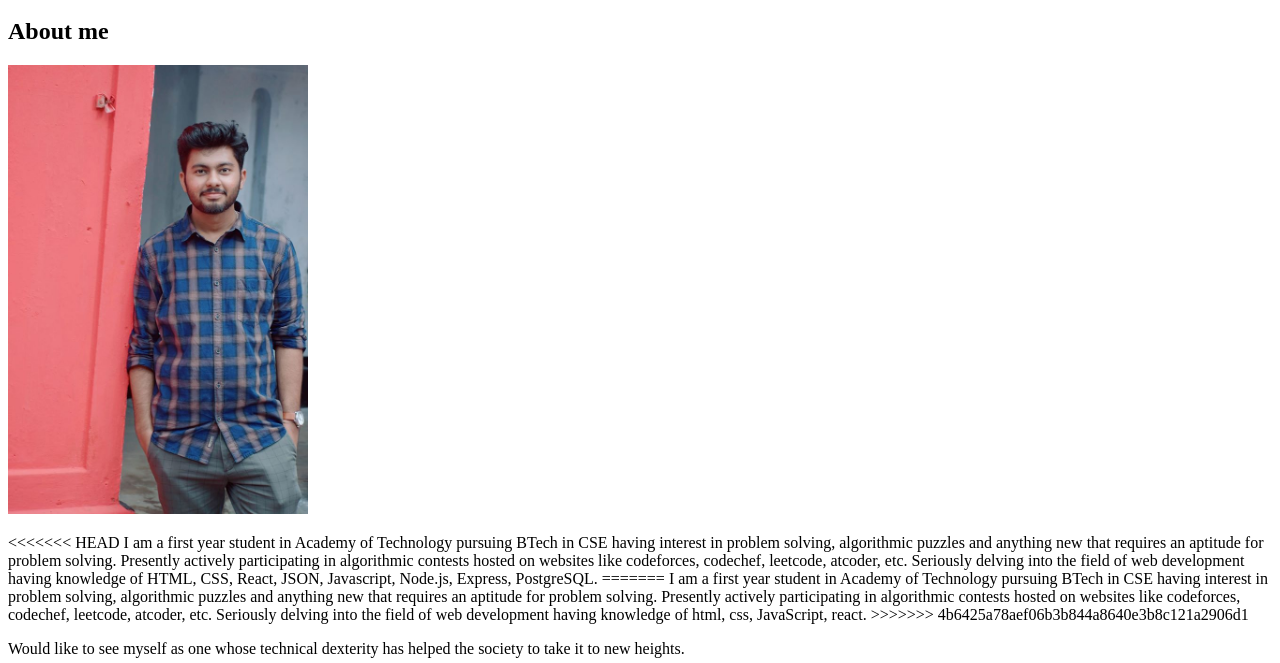
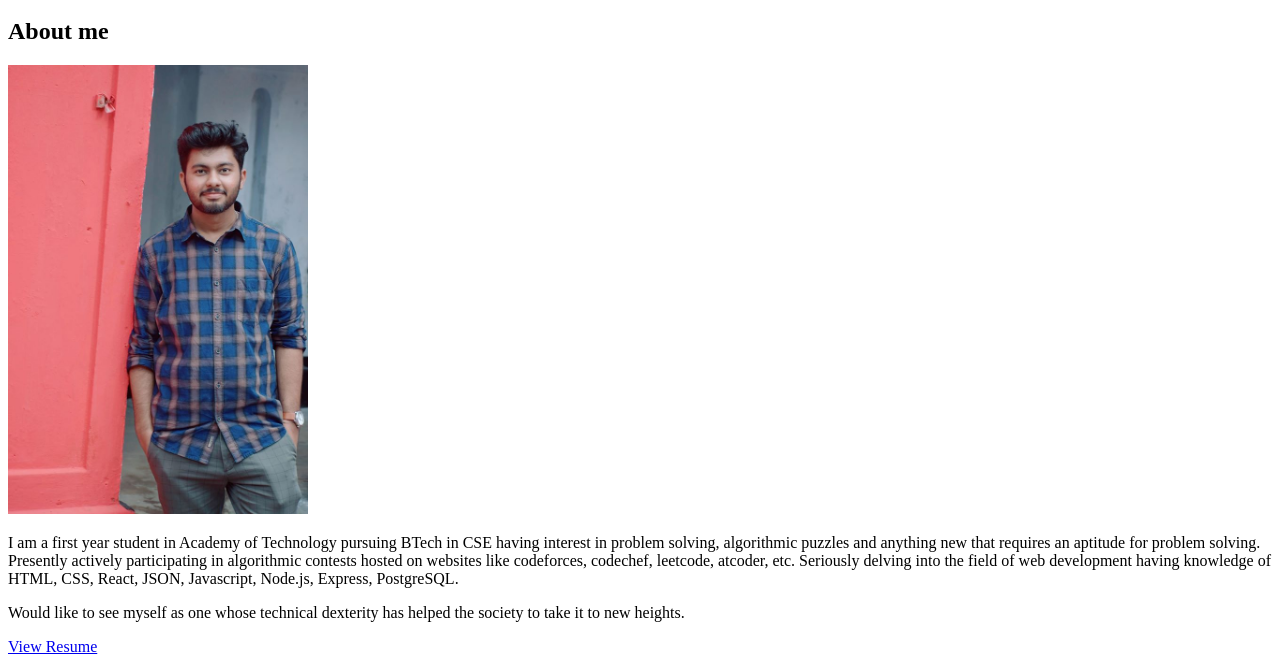
Before and after one commit to subho2107/Simplefolio, a website: page src/template.html in a window 1280 px wide. Shown: the part 137-800 px from the top of the page. Drawn offline with nearby package versions, Linux system fonts and the light colour scheme.

Commit message:
update info

```diff
--- a/src/template.html
+++ b/src/template.html
@@ -68,11 +68,7 @@
       <div class="col-md-6 col-sm-12">
         <div class="about-wrapper__info">
           <p class="about-wrapper__info-text">
-            <<<<<<< HEAD
             I am a first year student in Academy of Technology pursuing BTech in CSE having interest in problem solving, algorithmic puzzles and anything new that requires an aptitude for problem solving. Presently actively participating in algorithmic contests hosted on websites like codeforces, codechef, leetcode, atcoder, etc. Seriously delving into the field of web development having knowledge of HTML, CSS, React, JSON, Javascript, Node.js, Express, PostgreSQL.
-            =======
-            I am a first year student in Academy of Technology pursuing BTech in CSE having interest in problem solving, algorithmic puzzles and anything new that requires an aptitude for problem solving. Presently actively participating in algorithmic contests hosted on websites like codeforces, codechef, leetcode, atcoder, etc. Seriously delving into the field of web development having knowledge of html, css, JavaScript, react.
-            >>>>>>> 4b6425a78aef06b3b844a8640e3b8c121a2906d1
           </p>
           <p class="about-wrapper__info-text">
             Would like to see myself as one whose technical dexterity has helped the society to take it to new heights.
```
